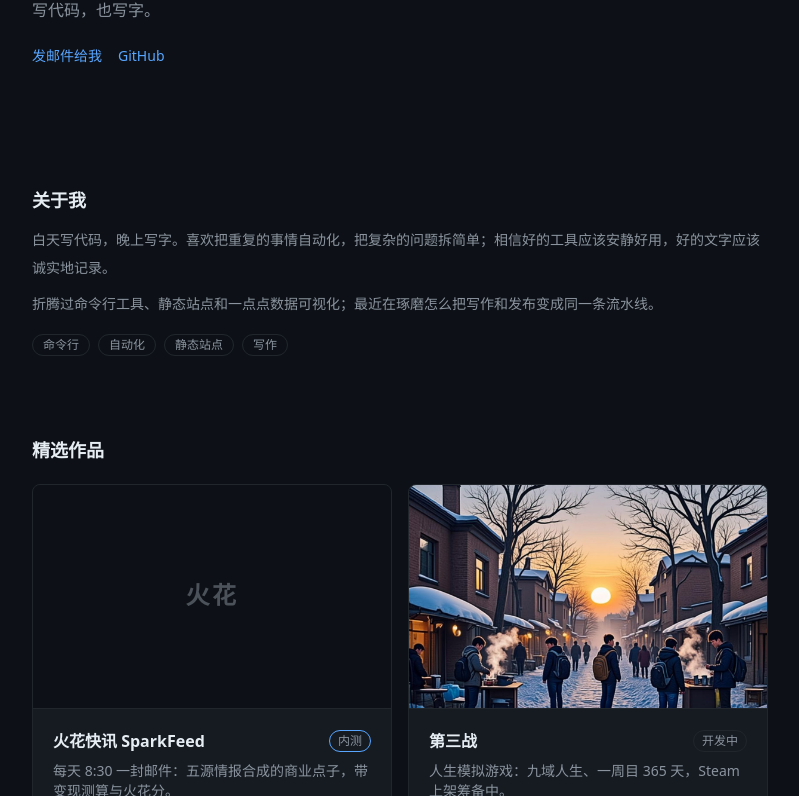
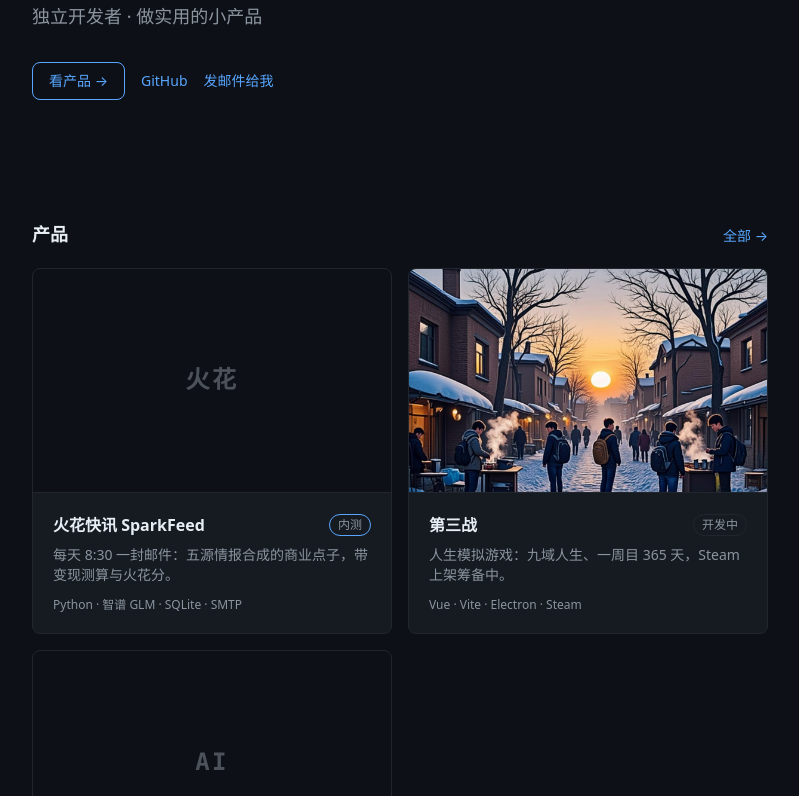
Before and after one commit to bailin1125/bailin1125.github.io, an Astro site: page / in a window 1280 px wide. Shown: the part 191-987 px from the top of the page, without its empty margins (240-1039 px from the left). Built offline with nearby package versions, Linux system fonts and the light colour scheme; Astro itself is replaced by a stand-in of ours.

Commit message:
feat: 首页品牌化改造（大字 Hero/定位语/看产品 CTA/产品区上移）

```diff
--- a/src/config.ts
+++ b/src/config.ts
@@ -1,7 +1,8 @@
 export const SITE = {
   name: 'WangZhi',
-  title: 'WangZhi 的主页',
+  title: 'WangZhi · 产品与写作',
   description: '写代码，也写字。',
+  tagline: '独立开发者 · 做实用的小产品',
   email: 'wangzhi@example.com',
   github: 'https://github.com/bailin1125',
   // giscus 全留空 = 不渲染评论区；配置方法见 README
--- a/src/pages/index.astro
+++ b/src/pages/index.astro
@@ -15,15 +15,27 @@ const posts = (await getCollection('blog', ({ data }) => !data.draft))
 <BaseLayout>
   <!-- Hero -->
   <section class="py-20">
-    <h1 class="text-3xl font-bold tracking-tight">
-      你好，我是 <span class="text-accent">{SITE.name}</span>
-    </h1>
-    <p class="mt-4 text-muted">{SITE.description}</p>
-    <div class="mt-6 flex gap-4 text-sm">
+    <h1 class="text-4xl font-bold tracking-tight text-ink">{SITE.name}</h1>
+    <p class="mt-4 text-lg text-muted">{SITE.tagline}</p>
+    <div class="mt-8 flex flex-wrap items-center gap-4 text-sm">
+      <a href="#products" class="rounded-lg border border-accent px-4 py-2 text-accent transition-colors hover:bg-surface">看产品 →</a>
+      <a href={SITE.github} target="_blank" rel="noopener" class="text-accent hover:underline">GitHub</a>
       <a href={`mailto:${SITE.email}`} class="text-accent hover:underline">发邮件给我</a>
-      <a href={SITE.github} target="_blank" rel="noopener" class="text-accent hover:underline">GitHub</a>
     </div>
   </section>
+
+  <!-- 产品精选 -->
+  {projects.length > 0 && (
+    <section id="products" class="py-10">
+      <div class="flex items-baseline justify-between">
+        <h2 class="text-lg font-semibold text-ink">产品</h2>
+        <a href="/products" class="text-sm text-accent hover:underline">全部 →</a>
+      </div>
+      <div class="mt-5 grid gap-4 sm:grid-cols-2">
+        {projects.map((p) => <ProjectCard project={p} />)}
+      </div>
+    </section>
+  )}
 
   <!-- 关于我 -->
   <section class="py-10">
@@ -41,15 +53,6 @@ const posts = (await getCollection('blog', ({ data }) => !data.draft))
     </div>
   </section>
 
-  <!-- 精选作品 -->
-  {projects.length > 0 && (
-    <section class="py-10">
-      <h2 class="text-lg font-semibold text-ink">精选作品</h2>
-      <div class="mt-5 grid gap-4 sm:grid-cols-2">
-        {projects.map((p) => <ProjectCard project={p} />)}
-      </div>
-    </section>
-  )}
 
   <!-- 最新文章 -->
   <section class="py-10">
```
